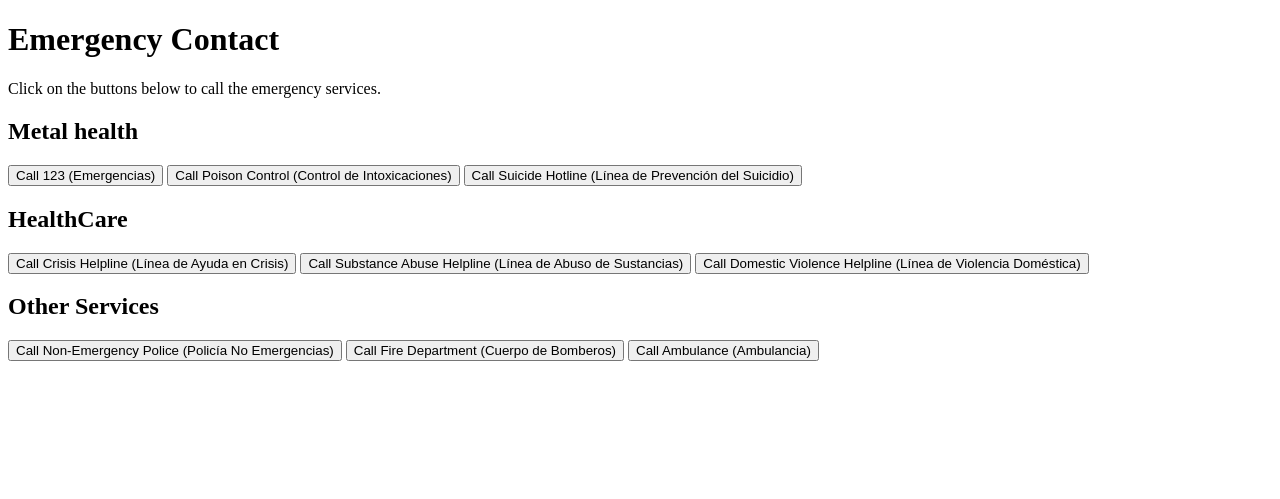
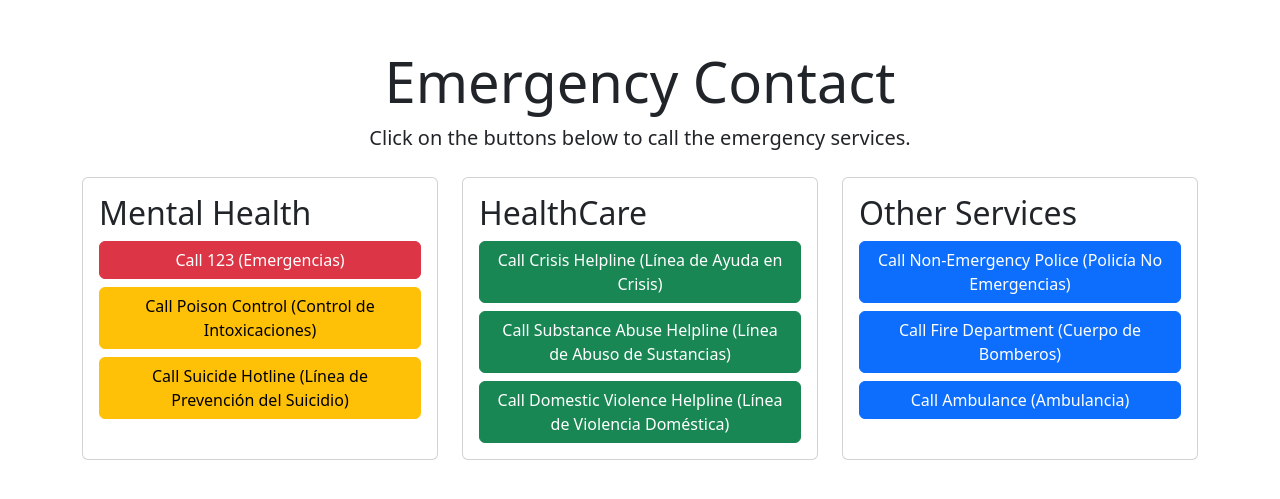
Before and after one commit to jfalzaed/WeCare_Topicos, a Django app: page /emergency/ in a window 1280 px wide. Shown: the top 499 px of the page. Run offline with Django 5.2, Linux system fonts and the light colour scheme.

Commit message:
Ventanas emergentes en linea de urgencias

```diff
--- a/emergency/static/js/script.js
+++ /dev/null
@@ -1,17 +0,0 @@
-// Función para detectar si el usuario está en un dispositivo móvil
-function isMobileDevice() {
-    return /Mobi|Android/i.test(navigator.userAgent);
-}
-
-// Función para manejar las llamadas de emergencia
-function handleEmergencyCall(number, service) {
-    if (isMobileDevice()) {
-        // Si es un dispositivo móvil, confirma antes de llamar directamente
-        if (confirm(`Are you sure you want to call ${service}?`)) {
-            window.location.href = `tel:${number}`;
-        }
-    } else {
-        // Si es una computadora, muestra el número como una alerta
-        alert(`On a computer, please call ${number} for ${service}.`);
-    }
-}
--- a/emergency/templates/emergency.html
+++ b/emergency/templates/emergency.html
@@ -4,28 +4,75 @@
     <meta charset="UTF-8">
     <meta name="viewport" content="width=device-width, initial-scale=1.0">
     <title>Emergency Contact</title>
-    {% load static %}
+    <link href="https://cdn.jsdelivr.net/npm/bootstrap@5.3.3/dist/css/bootstrap.min.css" rel="stylesheet" integrity="sha384-QWTKZyjpPEjISv5WaRU9OFeRpok6YctnYmDr5pNlyT2bRjXh0JMhjY6hW+ALEwIH" crossorigin="anonymous">
 </head>
 <body>
-    <h1>Emergency Contact</h1>
-    <p>Click on the buttons below to call the emergency services.</p>
+    <div class="container my-5">
+        <div class="text-center">
+            <h1 class="display-4">Emergency Contact</h1>
+            <p class="lead">Click on the buttons below to call the emergency services.</p>
+        </div>
 
-    <h2>Metal health</h2>
-    <button type="button" onclick="window.location.href='tel:123';">Call 123 (Emergencias)</button>
-    <button type="button" onclick="window.location.href='tel:015620700';">Call Poison Control (Control de Intoxicaciones)</button>
-    <button type="button" onclick="window.location.href='tel:106';">Call Suicide Hotline (Línea de Prevención del Suicidio)</button>
+        <div class="row mt-4">
+            <div class="col-lg-4 mb-4">
+                <div class="card h-100">
+                    <div class="card-body">
+                        <h2 class="card-title">Mental Health</h2>
+                        <button type="button" class="btn btn-danger w-100 mb-2" onclick="confirmCall('123')">Call 123 (Emergencias)</button>
+                        <button type="button" class="btn btn-warning w-100 mb-2" onclick="confirmCall('015620700')">Call Poison Control (Control de Intoxicaciones)</button>
+                        <button type="button" class="btn btn-warning w-100" onclick="confirmCall('106')">Call Suicide Hotline (Línea de Prevención del Suicidio)</button>
 
-    <h2>HealthCare</h2>
-    <button type="button" onclick="window.location.href='tel:106';">Call Crisis Helpline (Línea de Ayuda en Crisis)</button>
-    <button type="button" onclick="window.location.href='tel:192';">Call Substance Abuse Helpline (Línea de Abuso de Sustancias)</button>
-    <button type="button" onclick="window.location.href='tel:155';">Call Domestic Violence Helpline (Línea de Violencia Doméstica)</button>
+                        <script>
+                            function confirmCall(number) {
+                                if (confirm("Are you sure you want to call " + number + "?")) {
+                                    window.location.href = "tel:" + number;
+                                }
+                            }
+                        </script>
+                    </div>
+                </div>
+            </div>
 
-    <h2>Other Services</h2>
-    <button type="button" onclick="window.location.href='tel:123';">Call Non-Emergency Police (Policía No Emergencias)</button>
-    <button type="button" onclick="window.location.href='tel:123';">Call Fire Department (Cuerpo de Bomberos)</button>
-    <button type="button" onclick="window.location.href='tel:123';">Call Ambulance (Ambulancia)</button>
+            <div class="col-lg-4 mb-4">
+                <div class="card h-100">
+                    <div class="card-body">
+                        <h2 class="card-title">HealthCare</h2>
+                        <button type="button" class="btn btn-success w-100 mb-2" onclick="confirmCall('106')">Call Crisis Helpline (Línea de Ayuda en Crisis)</button>
+                        <button type="button" class="btn btn-success w-100 mb-2" onclick="confirmCall('192')">Call Substance Abuse Helpline (Línea de Abuso de Sustancias)</button>
+                        <button type="button" class="btn btn-success w-100" onclick="confirmCall('155')">Call Domestic Violence Helpline (Línea de Violencia Doméstica)</button>
 
-    <!-- Acá se incluye el archivo Javascript -->
-    <script src="{% static 'js/script.js' %}" defer></script>
+                        <script>
+                            function confirmCall(number) {
+                                if (confirm("Are you sure you want to call " + number + "?")) {
+                                    window.location.href = "tel:" + number;
+                                }
+                            }
+                        </script>
+                    </div>
+                </div>
+            </div>
+
+            <div class="col-lg-4 mb-4">
+                <div class="card h-100">
+                    <div class="card-body">
+                        <h2 class="card-title">Other Services</h2>
+                        <button type="button" class="btn btn-primary w-100 mb-2" onclick="confirmCall('123')">Call Non-Emergency Police (Policía No Emergencias)</button>
+                        <button type="button" class="btn btn-primary w-100 mb-2" onclick="confirmCall('123')">Call Fire Department (Cuerpo de Bomberos)</button>
+                        <button type="button" class="btn btn-primary w-100" onclick="confirmCall('123')">Call Ambulance (Ambulancia)</button>
+
+                        <script>
+                            function confirmCall(number) {
+                                if (confirm("Are you sure you want to call " + number + "?")) {
+                                    window.location.href = "tel:" + number;
+                                }
+                            }
+                        </script>
+
+                    </div>
+                </div>
+            </div>
+        </div>
+    </div>
 </body>
+
 </html>
```
Also changed, not shown: db.sqlite3 (added).
